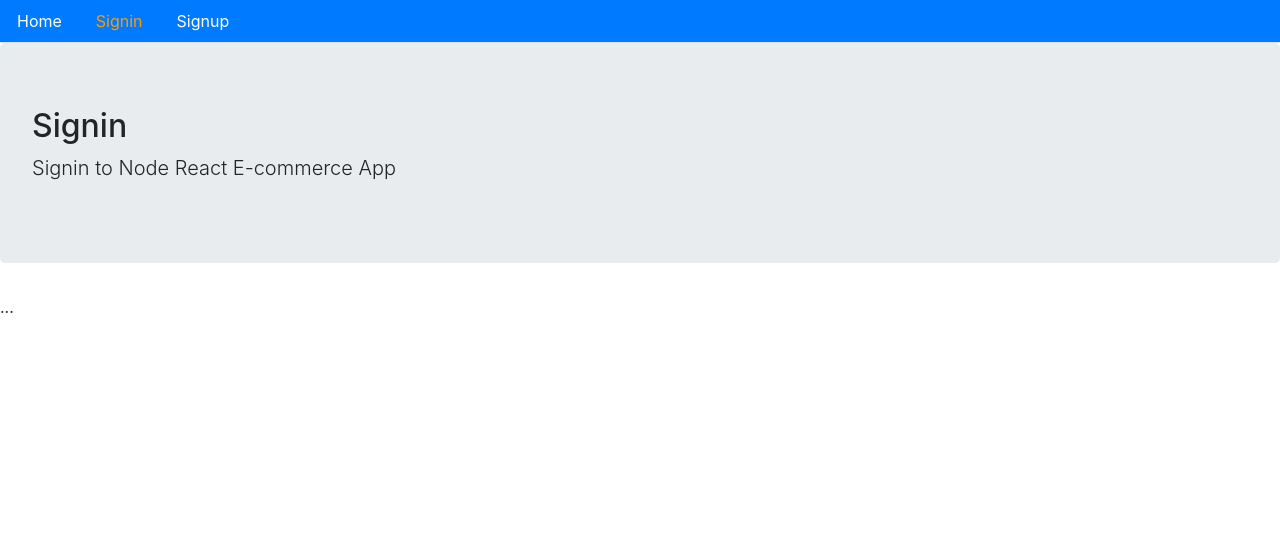
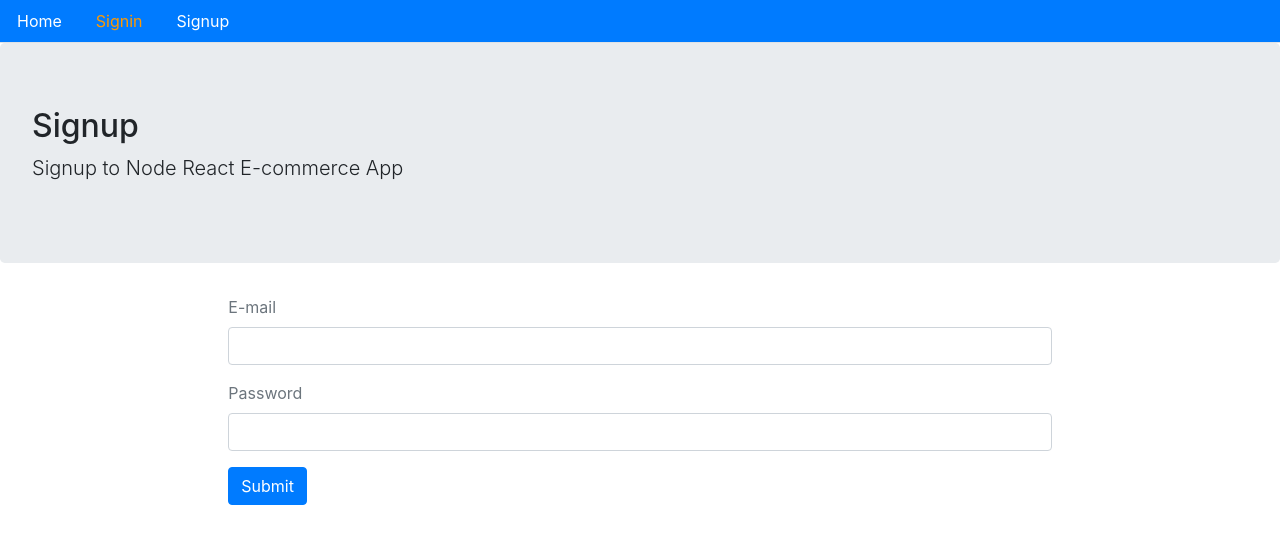
Before and after one commit to eddamazioribeiro/nodejs_mern_ecommerce_app, a React (Create React App) app: page /signin in a window 1280 px wide. Shown: the top 544 px of the page. Built offline with nearby package versions, Linux system fonts and the light colour scheme; no server answers.

Commit message:
Implemented sign-in.

```diff
--- a/src/auth/index.js
+++ b/src/auth/index.js
@@ -1,7 +1,6 @@
 import {API} from '../config'
 
 export const signUp = (user) => {
-    console.log(user);
 
     return(
         fetch(`${API}/signup`,{
@@ -20,3 +19,23 @@
         })
     );
 }
+
+export const signIn = (user) => {
+
+    return(
+        fetch(`${API}/signin`,{
+            method: "POST",
+            headers: {
+                Accept: "application/json",
+                "Content-Type": "application/json"
+            },
+            body: JSON.stringify(user)
+        })
+        .then(res => {
+            return res.json();
+        })
+        .catch(err => {
+            console.log(err);
+        })
+    );
+}
--- a/src/user/Signin.js
+++ b/src/user/Signin.js
@@ -1,14 +1,119 @@
-import React from 'react';
-import Layout from '../core/Layout'
+import React, {useState} from 'react';
+import {Redirect} from 'react-router-dom';
+import Layout from '../core/Layout';
+import {signIn} from '../auth';
 
-const Signin = () => {
+const SignIn = () => {
+    const [values, setValues] = useState({
+        email: '',
+        password: '',
+        error: '',
+        loading: false,
+        redirectToReferrer: false
+    });
+
+    const {email, password, error, loading, redirectToReferrer} = values;
+
+    const handleChange = name => event => {
+        setValues({...values, error: false, [name]: event.target.value})
+    }
+
+    const clickSubmit = (event) => {
+        event.preventDefault();
+
+        setValues({...values, loading: true});
+
+        signIn({email, password})
+            .then(data => {
+                if (data.error) {
+                    setValues({
+                        ...values,
+                        error: data.error,
+                        loading: false
+                    });
+                } else {
+                    setValues({
+                        ...values,
+                        redirectToReferrer: true,
+                        loading: false
+                    });
+                }
+            }) ;
+    }
+
+    const signInForm = () => {
+        return(
+            <form>
+            <div className='form-group'>
+                <label
+                    className='text-muted'>E-mail
+                </label>
+                <input
+                    type='email'
+                    className='form-control'
+                    onChange={handleChange('email')}
+                    value={email}>
+                </input>
+            </div>
+            <div className='form-group'>
+                <label
+                    className='text-muted'>Password
+                </label>
+                <input
+                    type='password'
+                    className='form-control'
+                    onChange={handleChange('password')}
+                    value={password}>
+                </input>
+            </div>
+            <button
+                onClick={clickSubmit}
+                className='btn btn-primary'>Submit
+            </button>
+        </form>
+        );
+    }
+
+    const showError = () => {
+        return(
+            <div
+                className='alert alert-danger'
+                style={{display: error ? '' : 'none'}}>
+                    {error}
+            </div>
+        );
+    }
+
+    const showLoading = () => {
+        if (loading) {
+            return (
+                <div
+                    className='alert alert-info'>
+                        <h2>Loading...</h2>
+                </div>
+            );
+        }
+    }
+
+    const redirectUser = () => {
+        if (redirectToReferrer) {
+            return(
+                <Redirect to="/"/>
+            );
+        }
+    }
+
     return(
         <Layout
-            title='Signin'
-            description='Signin to Node React E-commerce App'>
-            ...
+            title='Signup'
+            description='Signup to Node React E-commerce App'
+            className='container col-md-8 offset-mde-2'>
+            {showLoading()}
+            {showError()}
+            {signInForm()}
+            {redirectUser()}
         </Layout>
     );
-};
+}
 
-export default Signin;
+export default SignIn;
```
